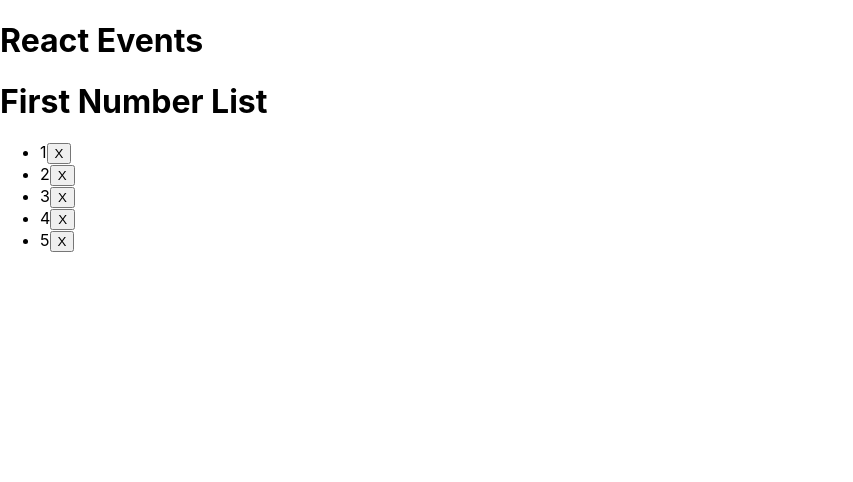
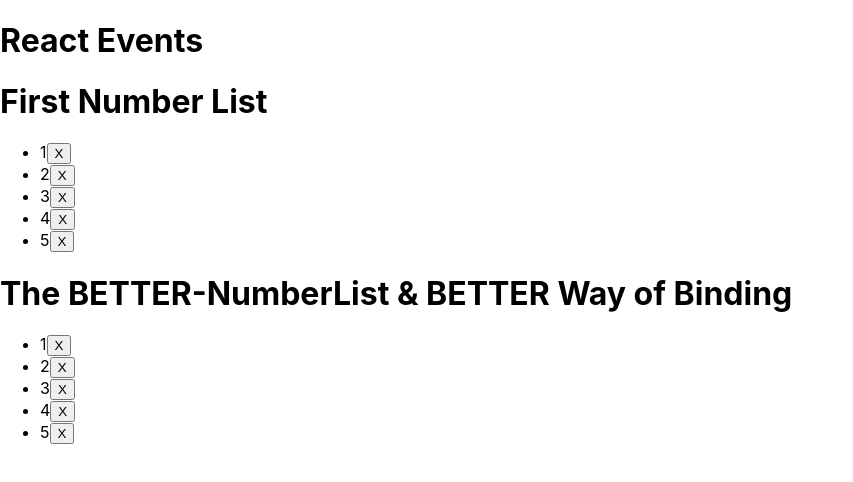
Before and after one commit to cdsalty/reactEvents, a React (Create React App) app: page / in a window 1280 px wide. Shown: the top 482 px of the page, without its empty margins (0-853 px from the left). Built offline with nearby package versions, Linux system fonts and the light colour scheme.

Commit message:
binding and working with downward data flow

```diff
--- a/src/App.js
+++ b/src/App.js
@@ -4,6 +4,7 @@
 // import CopyDemo from './CopyDemo';
 // import ButtonList from './ButtonList';
 import NumberList from './NumberList';
+import BetterNumberList from './BetterNumberList';
 // import './App.css';
 
 
@@ -18,6 +19,7 @@
         <CopyDemo /> */}
         {/* <ButtonList /> */}
         <NumberList />
+        <BetterNumberList />
       </div>
     );
   }
--- a/src/BetterNumberItem.js
+++ b/src/BetterNumberItem.js
@@ -1,12 +1,19 @@
 import React, { Component } from 'react';
 
 class BetterNumberItem extends Component {
+  constructor(props){
+    super(props);
+    this.handleRemove = this.handleRemove.bind(this);
+  }
+  handleRemove(evt){
+    this.props.remove(this.props.value);
+  }
 
   render(){
     return(
       <li>
         {this.props.value}
-        <button onClick={this.props.remove}> X </button>
+        <button onClick={ this.handleRemove }> X </button>
       </li>
       );
   }
--- /dev/null
+++ b/src/BetterNumberList.js
@@ -0,0 +1,30 @@
+import React, { Component } from 'react';
+import BetterNumberItem from './BetterNumberItem';
+
+class BetterNumberList extends Component {
+  constructor(props){
+    super(props);
+    this.state = { nums: [1, 2, 3, 4, 5] };
+    this.remove = this.remove.bind(this);
+  }
+
+  remove(num){
+    this.setState(st => ({
+      nums: st.nums.filter(n => n !== num)
+    }));
+  }
+
+  render(){
+    let nums = this.state.nums.map(n => (
+      <BetterNumberItem value ={n} remove={this.remove} />
+    ));
+    return(
+      <div>
+        <h1>The BETTER-NumberList & BETTER Way of Binding</h1>
+        <ul>{nums}</ul>
+      </div>
+    );
+  }
+}
+
+export default BetterNumberList;
```
